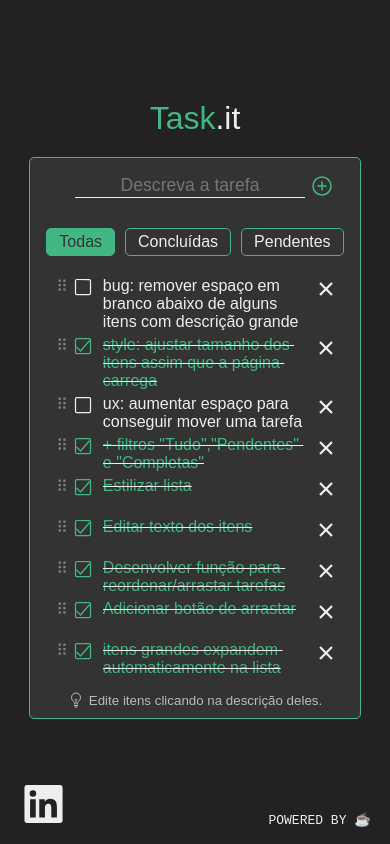
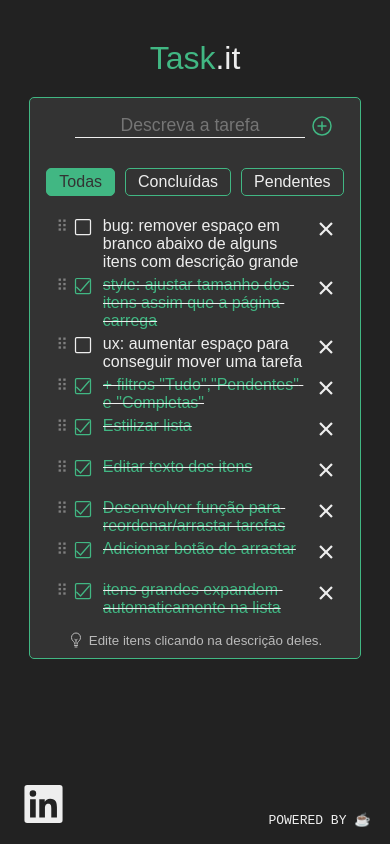
Before and after one commit to viniciusmachadovianna/taskit, a Vue app: page / in a window 390 px wide. Built offline with nearby package versions, Linux system fonts and the light colour scheme.

Commit message:
mobile: adjust top/bottoms margins

```diff
--- a/src/style.css
+++ b/src/style.css
@@ -24,7 +24,7 @@ body {
 
 }
 #app{
-    margin-top: 50px;
+    margin-top: 20px;
     display: flex;
     flex-flow: column;
 }
@@ -43,6 +43,7 @@ body {
     display: flex;
     flex-flow: column;
     align-items: center;
+    margin-bottom: 50px;
 }
 .input{
     width: fit-content;
```
